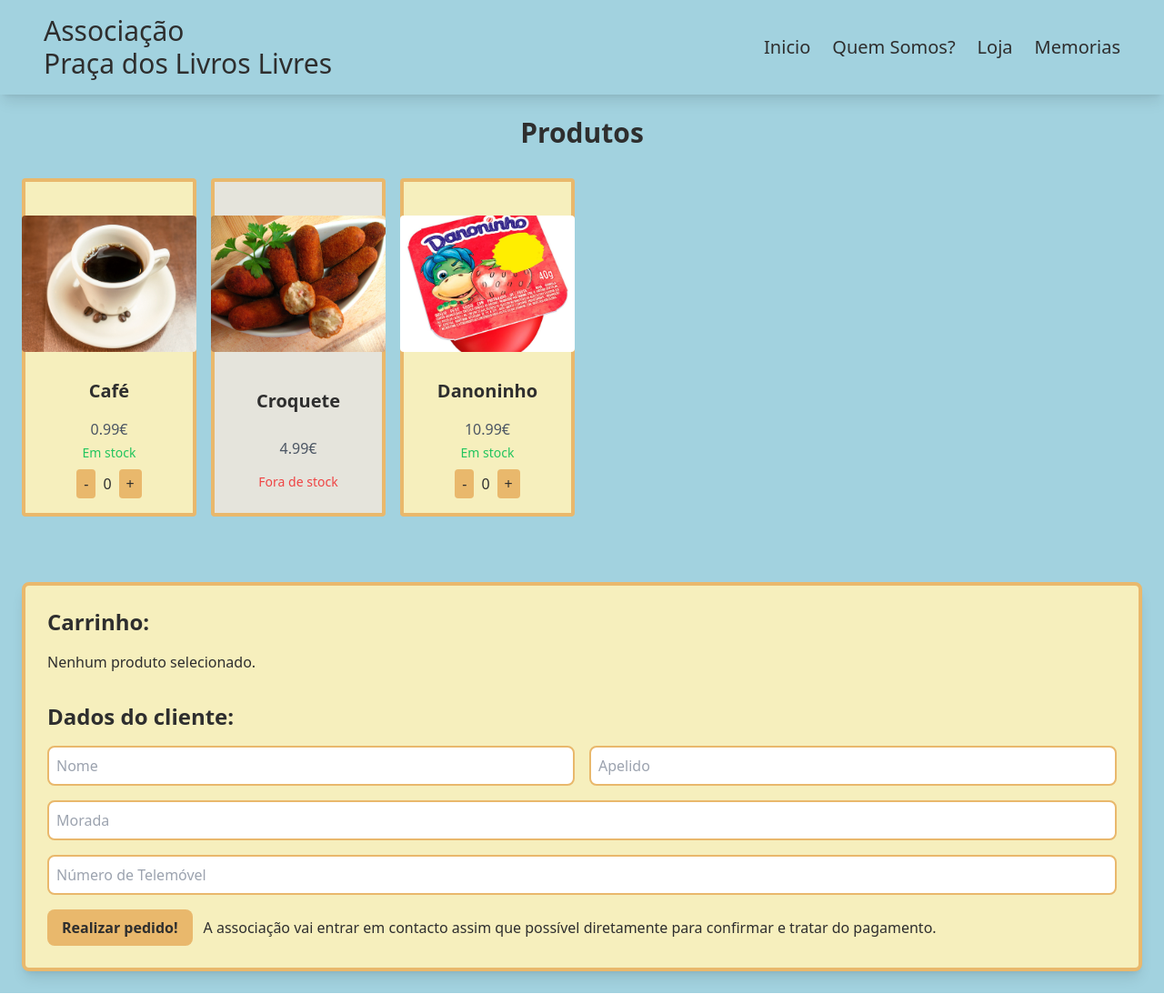
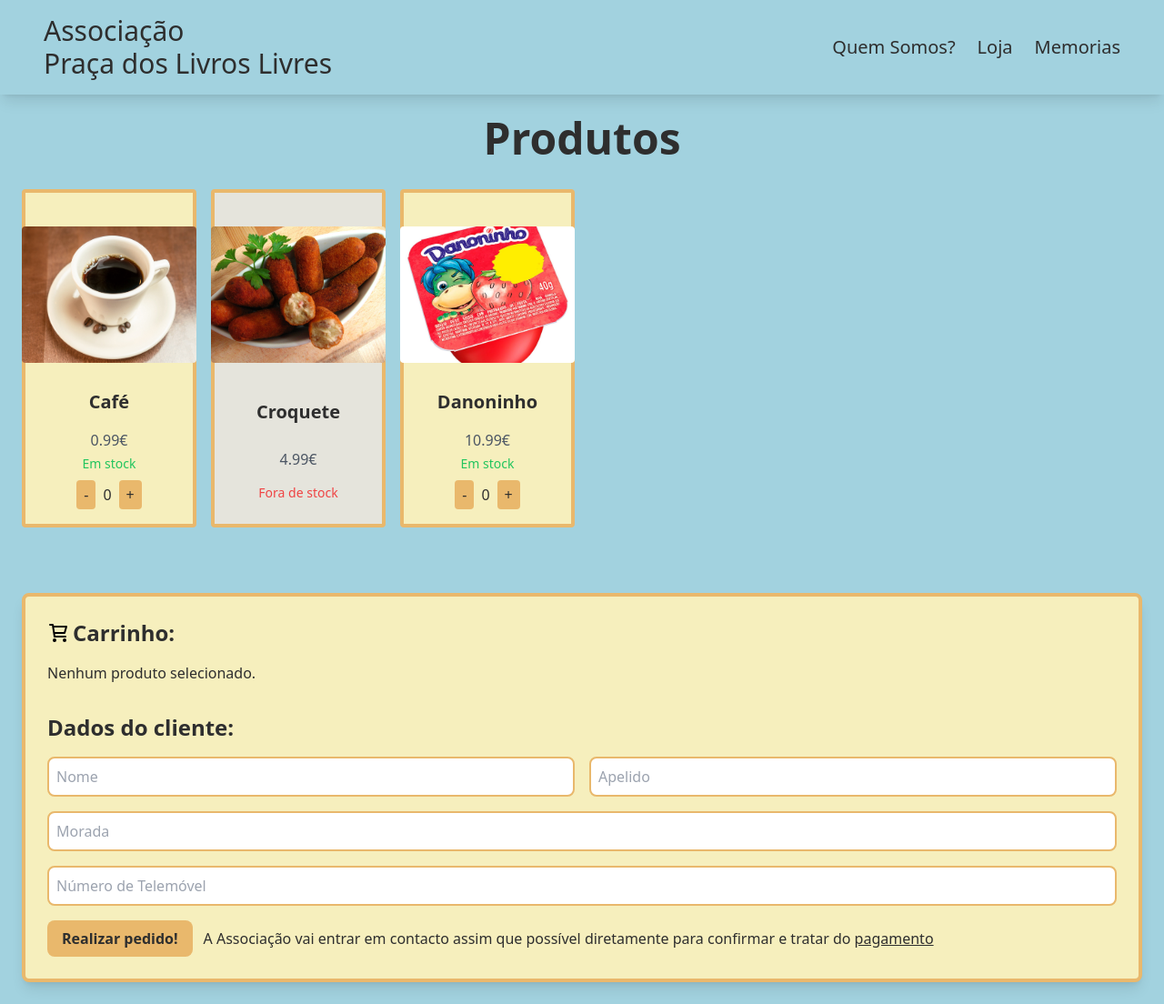
Before and after one commit to JoaoZPalma/livroslivres, a Vue app: page /loja in a window 1280 px wide. Shown: the whole page at 91% size. Built offline with nearby package versions, Linux system fonts and the light colour scheme.

Commit message:
Revisões

```diff
--- a/src/components/Navbar.vue
+++ b/src/components/Navbar.vue
@@ -2,7 +2,8 @@
   <nav class="sticky top-0 left-0 w-full bg-[#A2D2DF] shadow-lg z-50">
     <div class="md:mx-8 px-4 py-4 flex justify-between items-center">
       <!-- Logo or Association Name -->
-      <div class="text-left text-3xl font-medium text-[#2E2E2E]">Associação<br>Praça dos Livros Livres</div>
+      <router-link to="/" @click="closeMenu" class="text-left text-3xl font-medium
+      text-[#2E2E2E]">Associação<br>Praça dos Livros Livres</router-link>
 
       <!-- Hamburger Menu for Mobile -->
       <button @click="toggleMenu" class="md:hidden text-[#2E2E2E] focus:outline-none">
@@ -16,13 +17,13 @@
         :class="{'hidden': !isOpen, 'flex': isOpen}"
         class="absolute md:relative top-24 md:top-0 left-0 w-full md:w-auto bg-[#A2D2DF] md:flex flex-col md:flex-row md:items-center space-y-4 md:space-y-0 md:space-x-6 p-4 md:p-0 shadow md:shadow-none z-50"
       >
-        <router-link
-          to="/"
-          @click="closeMenu"
-          class="text-xl text-[#2E2E2E] hover:text-[#000000] hover:underline transition duration-300 py-2 border-b border-[#E9B86C] md:border-none"
-        >
-          Inicio
-        </router-link>
+        <!-- <router-link -->
+        <!--   to="/" -->
+        <!--   @click="closeMenu" -->
+        <!--   class="text-xl text-[#2E2E2E] hover:text-[#000000] hover:underline transition duration-300 py-2 border-b border-[#E9B86C] md:border-none" -->
+        <!-- > -->
+        <!--   Inicio -->
+        <!-- </router-link> -->
         <router-link
           to="/quem-somos"
           @click="closeMenu"
--- a/src/components/Section.vue
+++ b/src/components/Section.vue
@@ -1,5 +1,5 @@
 <template>
-  <div class="fade-in bg-[#F6EFBD] p-6 shadow border-4 border-[#E9B86C] rounded">
+  <div class="fade-in bg-[#F6EFBD] p-6 shadow border-4 border-[#E9B86C] rounded-lg">
     <slot> </slot>
   </div>
 </template>
--- a/src/router/index.js
+++ b/src/router/index.js
@@ -18,6 +18,9 @@ const routes = [
 const router = createRouter({
   history: createWebHistory(),
   routes,
+  scrollBehavior(to, from, savedPosition){
+    return { top: 0 };
+  },
 });
 
 export default router;
--- a/src/views/Home.vue
+++ b/src/views/Home.vue
@@ -30,7 +30,6 @@ const scrollToSection = (sectionId) => {
 
 function openPrivacyPolicy(){
   showPrivacyPolicy.value = true;
-  console.log("Ta andar?")
 }
 
 function closePrivacyPolicy(){
@@ -167,7 +166,7 @@ onMounted(() => {
           <p class="mt-1">E recebe as mais novas novidades e avisos de futuros eventos!</p>
           <p class="mt-1 font-light">Sabe mais sobre a nossa
             <span class="underline cursor-pointer hover:font-normal" @click="openPrivacyPolicy">
-              política de privacidade!
+              Política de Privacidade!
             </span>
           </p>
         </div>
@@ -218,13 +217,14 @@ onMounted(() => {
         <svg class="w-6 h-6" viewBox="0 0 24 24" fill="currentColor" xmlns="http://www.w3.org/2000/svg">
           <path d="M6.62 10.79a15.91 15.91 0 006.58 6.58l2.2-2.2c.27-.27.66-.36 1.02-.24a10.05 10.05 0 003.16.51c.55 0 1 .45 1 1v3.34c0 .55-.45 1-1 1A19.91 19.91 0 012 4c0-.55.45-1 1-1h3.34c.55 0 1 .45 1 1 0 1.1.17 2.17.51 3.16.12.36.03.75-.24 1.02l-2.2 2.2z"/>
         </svg>
-        <span>241031836</span>
+        <a href="tel:241031836" class="hover:text-[#D17A22] underline">241031836</a>
       </div>
       <div class="flex items-center space-x-1">
         <svg class="w-6 h-6" viewBox="0 0 24 24" fill="none" xmlns="http://www.w3.org/2000/svg">
           <path d="M21 8L17.4392 9.97822C15.454 11.0811 14.4614 11.6326 13.4102 11.8488C12.4798 12.0401 11.5202 12.0401 10.5898 11.8488C9.53864 11.6326 8.54603 11.0811 6.5608 9.97822L3 8M6.2 19H17.8C18.9201 19 19.4802 19 19.908 18.782C20.2843 18.5903 20.5903 18.2843 20.782 17.908C21 17.4802 21 16.9201 21 15.8V8.2C21 7.0799 21 6.51984 20.782 6.09202C20.5903 5.71569 20.2843 5.40973 19.908 5.21799C19.4802 5 18.9201 5 17.8 5H6.2C5.0799 5 4.51984 5 4.09202 5.21799C3.71569 5.40973 3.40973 5.71569 3.21799 6.09202C3 6.51984 3 7.07989 3 8.2V15.8C3 16.9201 3 17.4802 3.21799 17.908C3.40973 18.2843 3.71569 18.5903 4.09202 18.782C4.51984 19 5.07989 19 6.2 19Z" stroke="currentColor" stroke-width="2" stroke-linecap="round" stroke-linejoin="round"></path>
         </svg>
-        <span>pracadoslivroslivres@gmail.com</span>
+        <a href="mailto:pracadoslivroslivres@gmail.com" class="hover:text-[#D17A22]
+          underline">pracadoslivroslivres@gmail.com</a>
       </div>
       <div class="flex items-center space-x-1">
         <svg class="w-6 h-6" viewBox="0 0 24 24" fill="none" xmlns="http://www.w3.org/2000/svg">
--- a/src/views/Loja.vue
+++ b/src/views/Loja.vue
@@ -7,6 +7,13 @@ const mobileNumber = ref(""); // Armazena o número de telemóvel
 const nome = ref(""); // Armazena o nome
 const apelido = ref(""); // Armazena o apelido
 const morada = ref(""); // Armazena a morada
+let intervalId = null;
+const isHolding = ref(false);
+const showPaymentTypes = ref(false);
+
+function togglePaymentTypes(){
+  showPaymentTypes.value = !showPaymentTypes.value;
+}
 
 // Carregar produtos
 async function carregarProdutos() {
@@ -36,12 +43,27 @@ function initializeSelectedProducts() {
   }
 }
 
+function startInterval(action) {
+  if (intervalId) return; // Evitar múltiplos intervalos
+  intervalId = setInterval(() => {
+    action(); // Executar a ação (incrementar ou decrementar)
+  }, 100); // Ajuste o intervalo para controlar a velocidade
+}
+
+// Função para parar o intervalo
+function stopInterval() {
+  if (intervalId) {
+    clearInterval(intervalId);
+    intervalId = null;
+  }
+}
+
 // Incrementar quantidade de um produto
 function incrementQuantity(produtoId) {
   const selectedProduct = selectedProducts.value.find((p) => p.id === produtoId);
   if (selectedProduct) {
     selectedProduct.quantidade += 1;
-    saveSelectedProducts(); // Salvar no sessionStorage
+    saveSelectedProducts();
   }
 }
 
@@ -50,7 +72,7 @@ function decrementQuantity(produtoId) {
   const selectedProduct = selectedProducts.value.find((p) => p.id === produtoId);
   if (selectedProduct && selectedProduct.quantidade > 0) {
     selectedProduct.quantidade -= 1;
-    saveSelectedProducts(); // Salvar no sessionStorage
+    saveSelectedProducts();
   }
 }
 
@@ -113,7 +135,7 @@ carregarProdutos().then(() => {
   <div>
     <!-- Seção de Produtos -->
     <div class="p-6">
-      <h1 class="text-center text-3xl font-bold mb-8">Produtos</h1>
+      <h1 class="text-center text-4xl md:text-5xl font-bold mb-8">Produtos</h1>
       <div class="grid grid-cols-2 md:grid-cols-2 lg:grid-cols-6 gap-4">
         <div
           v-for="produto in produtos"
@@ -154,15 +176,25 @@ carregarProdutos().then(() => {
 
           <div v-if="produto.estado === 1" class="quantity-controls">
             <button
-              @click.stop="decrementQuantity(produto.id)"
+              @click="decrementQuantity(produto.id)"
+              @mousedown="startInterval(() => decrementQuantity(produto.id))"
+              @mouseup="stopInterval"
+              @touchstart="startInterval(() => decrementQuantity(produto.id))"
+              @touchend="stopInterval"
               class="px-2 py-1 bg-[#E9B86C] rounded hover:bg-[#D9A65C]"
               :disabled="selectedProducts.find((p) => p.id === produto.id)?.quantidade === 0"
             >
               -
             </button>
-            <span class="flex items-center justify-center">{{ selectedProducts.find((p) => p.id === produto.id)?.quantidade || 0 }}</span>
+            <span class="flex items-center justify-center">
+              {{ selectedProducts.find((p) => p.id === produto.id)?.quantidade || 0 }}
+            </span>
             <button
-              @click.stop="incrementQuantity(produto.id)"
+              @click="incrementQuantity(produto.id)"
+              @mousedown="startInterval(() => incrementQuantity(produto.id))"
+              @mouseup="stopInterval"
+              @touchstart="startInterval(() => incrementQuantity(produto.id))"
+              @touchend="stopInterval"
               class="px-2 py-1 bg-[#E9B86C] rounded hover:bg-[#D9A65C]"
             >
               +
@@ -177,7 +209,10 @@ carregarProdutos().then(() => {
       <div class="bg-[#F6EFBD] border-4 border-[#E9B86C] rounded-lg shadow-lg p-6">
         <!-- Carrinho -->
         <div class="mb-8">
-          <h2 class="text-2xl font-bold mb-4">Carrinho:</h2>
+          <div class="flex flex-row items-center mb-4 space-x-1">
+          <svg class="w-6 h-6 text-[#2E2E2E]" fill="none" xmlns="http://www.w3.org/2000/svg"><g id="SVGRepo_bgCarrier" stroke-width="0"></g><g id="SVGRepo_tracerCarrier" stroke-linecap="round" stroke-linejoin="round"></g><g id="SVGRepo_iconCarrier"> <path d="M6.29977 5H21L19 12H7.37671M20 16H8L6 3H3M9 20C9 20.5523 8.55228 21 8 21C7.44772 21 7 20.5523 7 20C7 19.4477 7.44772 19 8 19C8.55228 19 9 19.4477 9 20ZM20 20C20 20.5523 19.5523 21 19 21C18.4477 21 18 20.5523 18 20C18 19.4477 18.4477 19 19 19C19.5523 19 20 19.4477 20 20Z" stroke="#000000" stroke-width="2" stroke-linecap="round" stroke-linejoin="round"></path> </g></svg>
+          <h2 class="text-2xl font-bold">Carrinho:</h2>
+          </div>
           <div v-if="selectedProducts.some((p) => p.quantidade > 0)">
             <div v-for="product in selectedProducts" :key="product.id">
               <div v-if="product.quantidade > 0" class="flex justify-between items-center mb-2">
@@ -278,10 +313,36 @@ carregarProdutos().then(() => {
                 Realizar pedido!
               </button>
 
-              <!-- Texto -->
-              <span class="font-light mt-2 md:mt-0 md:ml-3 text-center md:text-left">
-                A associação vai entrar em contacto assim que possível diretamente para confirmar e tratar do pagamento.
-              </span>
+              <div class="relative inline-block">
+                <!-- Texto -->
+                <span class="font-light mt-2 md:mt-0 md:ml-3 text-center md:text-left">
+                  A Associação vai entrar em contacto assim que possível diretamente para confirmar e tratar do
+                  <span
+                    @click="togglePaymentTypes"
+                    :class="{
+                    'underline cursor-pointer hover:font-normal' : true,
+                    'font-normal' : showPaymentTypes
+                    }">
+                    pagamento
+                  </span>
+                </span>
+
+                <div
+                  v-if="showPaymentTypes"
+                  class="absolute left-1/3 md:left-full bottom-1/3 md:bottom-full mt-1 w-48 p-2 text-xs bg-white border border-gray-200 shadow-md rounded-md text-gray-700 z-50"
+                >
+                  É possível pagar com:
+                  <ul class="list-disc ml-4">
+                    <li>MBWay</li>
+                    <li>Transferência bancária</li>
+                    <li>PayPal</li>
+                    <li>Em Pessoa</li>
+                  </ul>
+                </div>
+
+
+              </div>
+
             </div>
           </form>
         </div>
--- a/src/views/Memorias.vue
+++ b/src/views/Memorias.vue
@@ -22,7 +22,7 @@ carregarMemorias();
 <template>
   <div>
     <div class="p-6">
-      <h1 class="text-center text-3xl font-bold mb-4">Memórias</h1>
+      <h1 class="text-center text-4xl md:text-5xl font-bold mb-4 md:mb-6">Memórias</h1>
       <div class="grid grid-cols-1 md:grid-cols-2 lg:grid-cols-3 gap-4">
         <div
           v-for="memoria in memorias"
```
Also changed, not shown: src/views/AboutUs.vue (+38 -35 lines).
